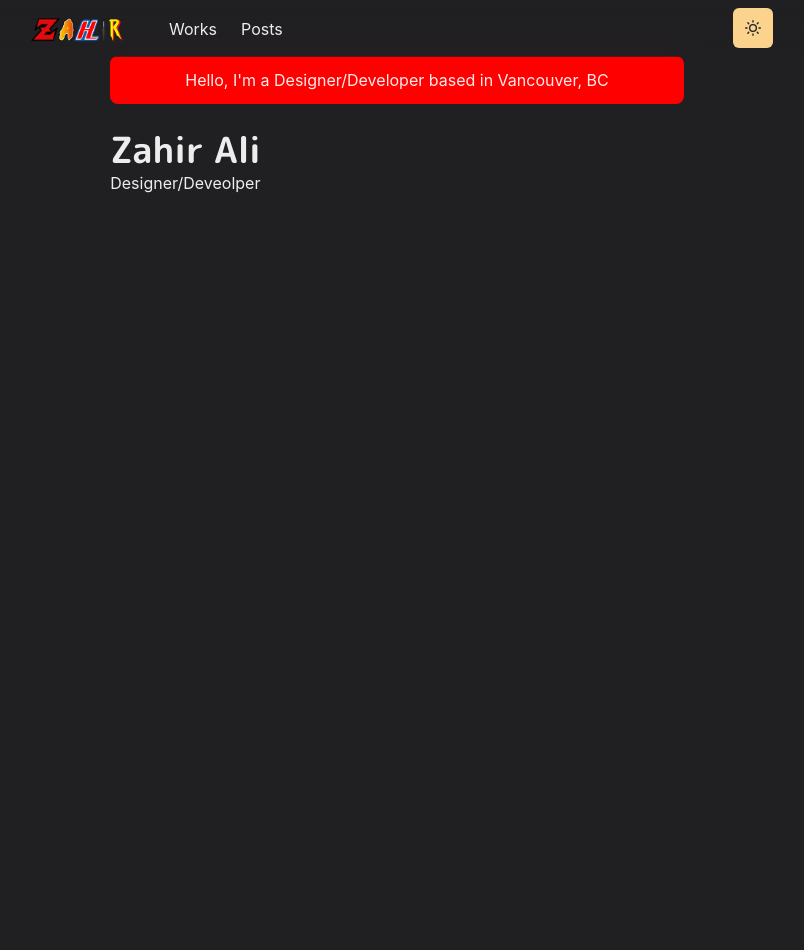
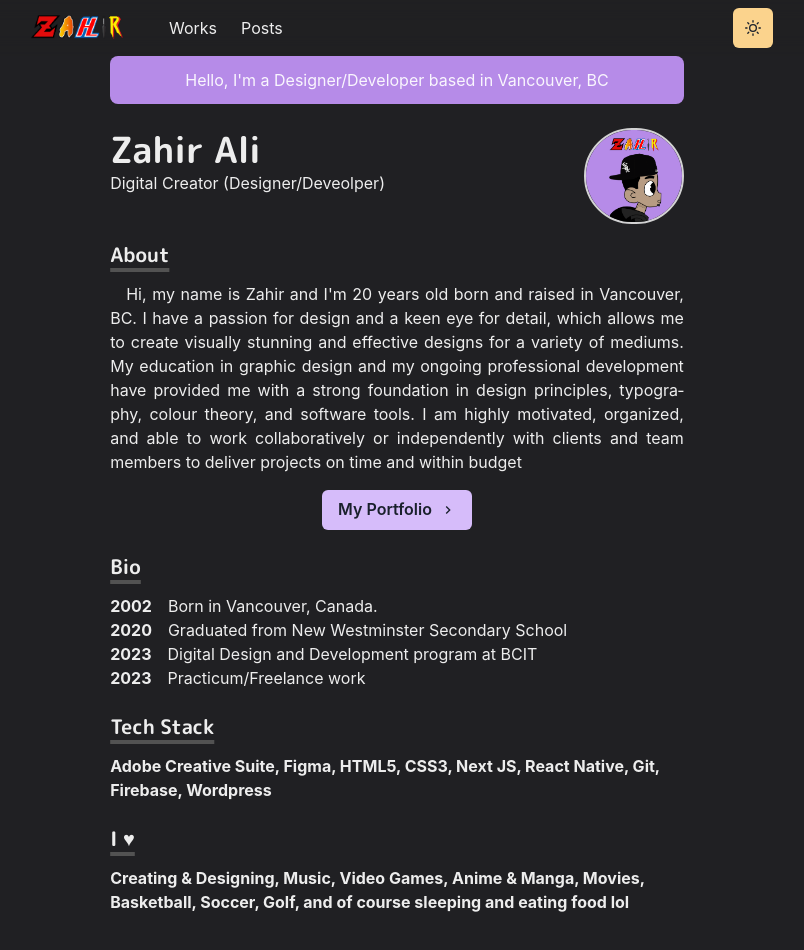
Before and after one commit to ZahirA1i/za-portfolio, a Next.js app: page / in a window 1280 px wide. Shown: the top 950 px of the page, without its empty margins (243-1047 px from the left). Before the commit the page ends 800 px from the top, so only its background shows below. Built offline with nearby package versions, Linux system fonts and the light colour scheme.

Commit message:
added bio

```diff
--- /dev/null
+++ b/components/bio.js
@@ -0,0 +1,12 @@
+import { Box } from '@chakra-ui/react'
+import styled from '@emotion/styled'
+
+export const BioSection = styled(Box)`
+  padding-left: 3.4em;
+  text-indent: -3.4em;
+`
+
+export const BioYear = styled.span`
+  font-weight: bold;
+  margin-right: 1em;
+`
--- a/components/logo.js
+++ b/components/logo.js
@@ -9,7 +9,7 @@ font-weight: bold;
 font-size: 18px;
 display: inline-flex;
 align-items: center;
-height: 30px;
+height: 20px;
 line-height: 20px;
 padding: 10px;
 // margin-left: 80px;
--- /dev/null
+++ b/components/paragraph.js
@@ -0,0 +1,9 @@
+import styled from '@emotion/styled'
+
+const Paragraph = styled.p`
+  text-align: justify;
+  text-indent: 1em;
+  hyphens: auto;
+`
+
+export default Paragraph
--- /dev/null
+++ b/components/section.js
@@ -0,0 +1,21 @@
+import { motion } from 'framer-motion'
+import { chakra, shouldForwardProp } from '@chakra-ui/react'
+
+const StyledDiv = chakra(motion.div, {
+  shouldForwardProp: prop => {
+    return shouldForwardProp(prop) || prop === 'transition'
+  }
+})
+
+const Section = ({ children, delay = 0 }) => (
+  <StyledDiv
+    initial={{ y: 10, opacity: 0 }}
+    animate={{ y: 0, opacity: 1 }}
+    transition={{ duration: 0.8, delay }}
+    mb={6}
+  >
+    {children}
+  </StyledDiv>
+)
+
+export default Section
--- a/lib/theme.js
+++ b/lib/theme.js
@@ -5,7 +5,7 @@ import { mode } from '@chakra-ui/theme-tools'
 const styles = {
   global: props => ({
     body: {
-      bg: mode('#f0e7db', '#202023')(props)
+      bg: mode('#ffffff', '#202023')(props)
     }
   })
 }
--- a/pages/index.js
+++ b/pages/index.js
@@ -1,8 +1,14 @@
-import {  Box, Container, Heading } from "@chakra-ui/react"
+import {  Box, Button, Container, Heading, Image } from "@chakra-ui/react"
+import Section from "../components/section"
+import Paragraph from "../components/paragraph"
+import { ChevronRightIcon } from "@chakra-ui/icons"
+import NextLink from 'next/link'
+import { BioSection , BioYear } from "../components/bio"
+
 const Page = () => {
     return (
         <Container>
-            <Box borderRadius="lg" bg="red" p={3} mb={6} align="center">
+            <Box borderRadius="lg" bg="#B68BE8" p={3} mb={6} align="center">
                 Hello, I'm a Designer/Developer based in Vancouver, BC
             </Box>
 
@@ -11,9 +17,90 @@ const Page = () => {
             <Heading as="h2" variant={"page-title"}>
                 Zahir Ali
             </Heading>
-        <p>Designer/Deveolper</p>
+        <p>Digital Creator (Designer/Deveolper)</p>
+            </Box>
+            <Box
+            flexShrink={0}
+             mt={{base: 4, md: 0}}
+             ml={{md: 6}}
+             align="center"
+             >
+                <Image
+                borderColor="whiteAlpha.800"
+                 borderWidth={2}
+                 borderStyle="solid"
+                  maxWidth="100px"
+                  display="inline-block"
+                  borderRadius="full"
+                  src="/images/contents/zaa.png"
+                  alt="Profile Image"
+                  />
             </Box>
             </Box>
+
+        <Section delay={0.1}>
+        <Heading as="h3" variant="section-title">
+            About
+        </Heading>
+        <Paragraph>Hi, my name is Zahir and I'm 20 years old born and raised in Vancouver, BC. I have a passion for design and a keen eye for detail, which allows me to create visually stunning and effective designs for a variety of mediums. My education in graphic design and my ongoing professional development have provided me with a strong foundation in design principles, typography, colour theory, and software tools. I am highly motivated, organized, and able to work collaboratively or independently with clients and team members to deliver projects on time and within budget</Paragraph>
+        <Box align="center" my={4}>
+            <NextLink href="/works">
+                <Button rightIcon={<ChevronRightIcon/>} colorScheme="purple">
+                    My Portfolio
+                </Button>
+            </NextLink>
+        </Box>
+        </Section>
+
+        <Section delay={0.2}>
+            <Heading as="h3" variant="section-title" >
+                Bio
+            </Heading>
+
+            <BioSection>
+                <BioYear>2002</BioYear>
+                Born in Vancouver, Canada.
+            </BioSection>
+
+            <BioSection>
+                <BioYear>2020</BioYear>
+                Graduated from New Westminster Secondary School
+            </BioSection>
+
+            <BioSection>
+                <BioYear>2023</BioYear>
+                Digital Design and Development program at BCIT
+            </BioSection>
+
+            <BioSection>
+                <BioYear>2023</BioYear>
+                Practicum/Freelance work
+            </BioSection>
+
+        </Section>
+
+        <Section delay={0.3}>
+            <Heading as="h3" variant="section-title" >
+                Tech Stack
+            </Heading>
+
+            <BioYear>
+                Adobe Creative Suite,  Figma,  HTML5,  CSS3,  Next JS,  React Native,  Git,  Firebase,  Wordpress
+            </BioYear>
+
+        </Section>
+
+        <Section delay={0.4}>
+            <Heading as="h3" variant="section-title" >
+                I ♥
+            </Heading>
+
+            <BioYear>
+                Creating & Designing, Music, Video Games, Anime & Manga, Movies, Basketball, Soccer, Golf, and of course sleeping and eating food lol
+            </BioYear>
+
+        </Section>
+
         </Container>
 
     )
```
Also changed, not shown: public/images/contents/zaa.png (added), 1 other file (tests, documents, lock files or other folders).
